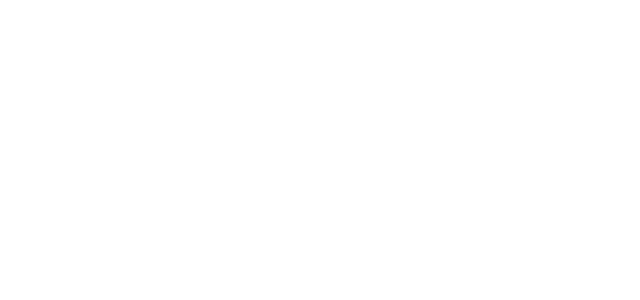
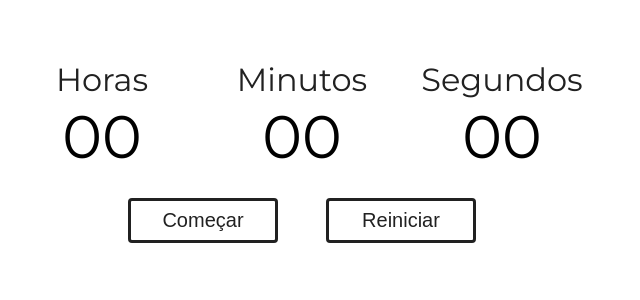
Before and after one commit to IanGabriel12/what-timers-are-these, a Vue app: page /regressive in a window 1280 px wide. Shown: the top 300 px of the page, without its empty margins (338-978 px from the left). Built offline with nearby package versions, Linux system fonts and the light colour scheme.

Commit message:
Reorganizando estrutura de pastas e adicionando pagina de cronometro regressivo

```diff
--- a/src/assets/styles/global.css
+++ b/src/assets/styles/global.css
@@ -27,20 +27,6 @@
   font-weight: 400;
 }
 
-input.big-title{
-  width: 100px;
-  border:none;
-  appearance: none;
-  font-family: 'Montserrat', sans-serif;
-}
-
-input.big-title:disabled{
-  background: none;
-  color: var(--primary-color);
-}
-
-
-
 .medium-title{
  font-size: 32px;
  font-weight: 400;
@@ -49,6 +35,20 @@
 .small-title{
   font-size: 24px;
   font-weight: 400;
+}
+
+.buttons-container{
+  margin-top: 24px;
+  display: flex;
+  justify-content: center;
+}
+
+.buttons-container button{
+  width: 150px;
+}
+
+.buttons-container button:first-child{
+  margin-right: 48px;
 }
 
 .action-button, .increment-button{
--- /dev/null
+++ b/src/components/NumberInput.vue
@@ -0,0 +1,54 @@
+<template>
+  <input
+    type="number"
+    :min="minimum"
+    :max="maximum"
+    :value="formattedValue"
+    @input="updateValue"
+    @blur="validateInput"
+  >
+</template>
+
+<script>
+export default {
+  props: ['value', 'minimum', 'maximum'],
+  computed:{
+    formattedValue(){
+      return this.value < 10 ? '0' + this.value : this.value
+    }
+  },
+  methods:{
+    updateValue(event){
+      this.$emit('input', parseInt(event.target.value, 10))
+      event.target.value = this.formattedValue
+    },
+
+    validateInput(){
+      if(this.value > this.maximum){
+        this.$emit('input', this.maximum)
+      }else if(isNaN(this.value)){
+        this.$emit('input', this.minimum)
+      }
+
+      this.$emit('blur')
+    }
+  }
+}
+</script>
+
+<style scoped>
+input{
+  font-size: 60px;
+  font-weight: 400;
+  width: 100px;
+  border:none;
+  appearance: none;
+  text-align: center;
+  font-family: 'Montserrat', sans-serif;
+}
+
+input:disabled{
+  background: none;
+  color: var(--primary-color);
+}
+</style>
--- a/src/components/PomodoroPage.vue
+++ b/src/pages/PomodoroPage.vue
@@ -6,29 +6,9 @@
     <div class="timer-container">
       <button class="increment-button" @click="removeFiveMinutes">-</button>
       <div class="input-container big-title">
-        <input
-          type="number"
-          max="120" min="0"
-          id="minutes"
-          class="big-title"
-          style="text-align: right"
-          :value="minutesString"
-          :disabled="!timerStopped"
-          @input="updateMinutes"
-          @blur="validateMinutesInput"
-        />
+        <number-input v-model="minutes" :maximum="120" :minimum="0" style="text-align: right"/>
         :
-        <input
-          type="number"
-          max="59" min="0"
-          id="seconds"
-          class="big-title"
-          style="text-align: left"
-          :disabled="!timerStopped"
-          :value="secondsString"
-          @input="updateSeconds"
-          @blur="validateSecondsInput"
-        />
+        <number-input v-model="seconds" :maximum="59" :minimum="0" style="text-align: left"/>
       </div>
 
       <button class="increment-button" @click="addFiveMinutes">+</button>
@@ -45,8 +25,12 @@
 </template>
 
 <script>
+import NumberInput from '@/components/NumberInput'
 const AMOUNT_TIME = 5
 export default {
+  components: {
+    NumberInput
+  },
   data(){
     return {
       minutes: AMOUNT_TIME,
@@ -85,16 +69,6 @@
       }
     }
   },
-
-  computed: {
-    minutesString(){
-      return this.minutes < 10 ? '0' + this.minutes : this.minutes
-    },
-
-    secondsString(){
-      return this.seconds < 10 ? '0' + this.seconds : this.seconds
-    }
-  },
   methods: {
     addFiveMinutes(){
       this.minutes += AMOUNT_TIME
@@ -120,32 +94,6 @@
       this.minutes = this.isRest ? AMOUNT_TIME : AMOUNT_TIME * 3
       this.seconds = 0
     },
-
-    validateMinutesInput(){
-      if(this.minutes > 120){
-        this.minutes = 120
-      }else if(this.minutes < 0){
-        this.minutes = 0
-      }
-    },
-
-    validateSecondsInput(){
-      if(this.seconds > 59){
-        this.seconds = 59
-      }else if(this.seconds < 0){
-        this.seconds = 0
-      }
-    },
-
-    updateMinutes(event){
-      this.minutes = parseInt(event.target.value, 10)
-      event.target.value = this.minutesString
-    },
-
-    updateSeconds(event){
-      this.seconds = parseInt(event.target.value)
-      event.target.value = this.secondsString
-    }
   }
 }
 </script>
--- /dev/null
+++ b/src/pages/RegressivePage.vue
@@ -0,0 +1,130 @@
+<template>
+  <div class="container">
+    <div class="timer-container">
+      <div class="number-container">
+        <h2 class="medium-title">Horas</h2>
+        <number-input
+          v-model="currentTime.hours"
+          :maximum="1000"
+          :minimum="0"
+          :disabled="timerStarted"
+          @blur="saveTime"
+          style="width: 150px"
+        />
+      </div>
+      <div class="number-container">
+        <h2 class="medium-title">Minutos</h2>
+        <number-input
+          v-model="currentTime.minutes"
+          :maximum="59"
+          :minimum="0"
+          :disabled="timerStarted"
+          @blur="saveTime"
+        />
+      </div>
+      <div class="number-container">
+        <h2 class="medium-title">Segundos</h2>
+        <number-input
+          v-model="currentTime.seconds"
+          :maximum="59"
+          :minimum="0"
+          :disabled="timerStarted"
+          @blur="saveTime"
+        />
+      </div>
+    </div>
+    <div class="buttons-container">
+      <button class="action-button" @click="toggleTimer">
+        {{ timerStarted ? 'Parar' : timerIsOn ? 'Continuar' : 'Começar'}}
+      </button>
+      <button class="action-button" @click="resetTimer">
+        Reiniciar
+      </button>
+    </div>
+  </div>
+</template>
+
+<script>
+import NumberInput from '@/components/NumberInput'
+export default {
+  data(){
+    return {
+      savedTime: {
+        hours: 0,
+        minutes: 0,
+        seconds: 0,
+      },
+      currentTime: {
+        hours: 0,
+        minutes: 0,
+        seconds: 0,
+      },
+      timerIsOn: false,
+      timerStarted: false,
+    }
+  },
+  watch: {
+    timerStarted(){
+      const time = this.currentTime
+      if(this.timerStarted){
+        this.timerIsOn = true
+        this.interval = setInterval(() => {
+          if(time.seconds === 0 && time.minutes === 0 && time.hours === 0){
+            this.timerStarted = false
+            return
+          }
+
+          time.seconds--
+
+          if(time.seconds < 0){
+            time.seconds = 59
+            time.minutes--
+
+            if(time.minutes < 0){
+              time.minutes = 59
+              time.hours--
+            }
+          }
+        }, 1000)
+      }else{
+        clearInterval(this.interval)
+      }
+    }
+  },
+  methods: {
+    resetTimer(){
+      this.currentTime = {...this.savedTime}
+      this.timerStarted = false
+      this.timerIsOn = false
+    },
+
+    toggleTimer(){
+      this.timerStarted = !this.timerStarted
+    },
+
+    saveTime(){
+      this.savedTime = {...this.currentTime}
+    }
+  },
+  components: {
+    NumberInput
+  },
+}
+</script>
+
+<style scoped>
+.timer-container{
+  position: relative;
+  display: flex;
+  justify-content: space-between;
+}
+
+.number-container{
+  text-align: center;
+  width: 200px;
+}
+
+.number-container h2, .number-container p{
+  margin: 0;
+}
+</style>
```
Also changed, not shown: src/router.js (+5 -3 lines), src/pages/TimerPage.vue (renamed from src/components/TimerPage.vue).
